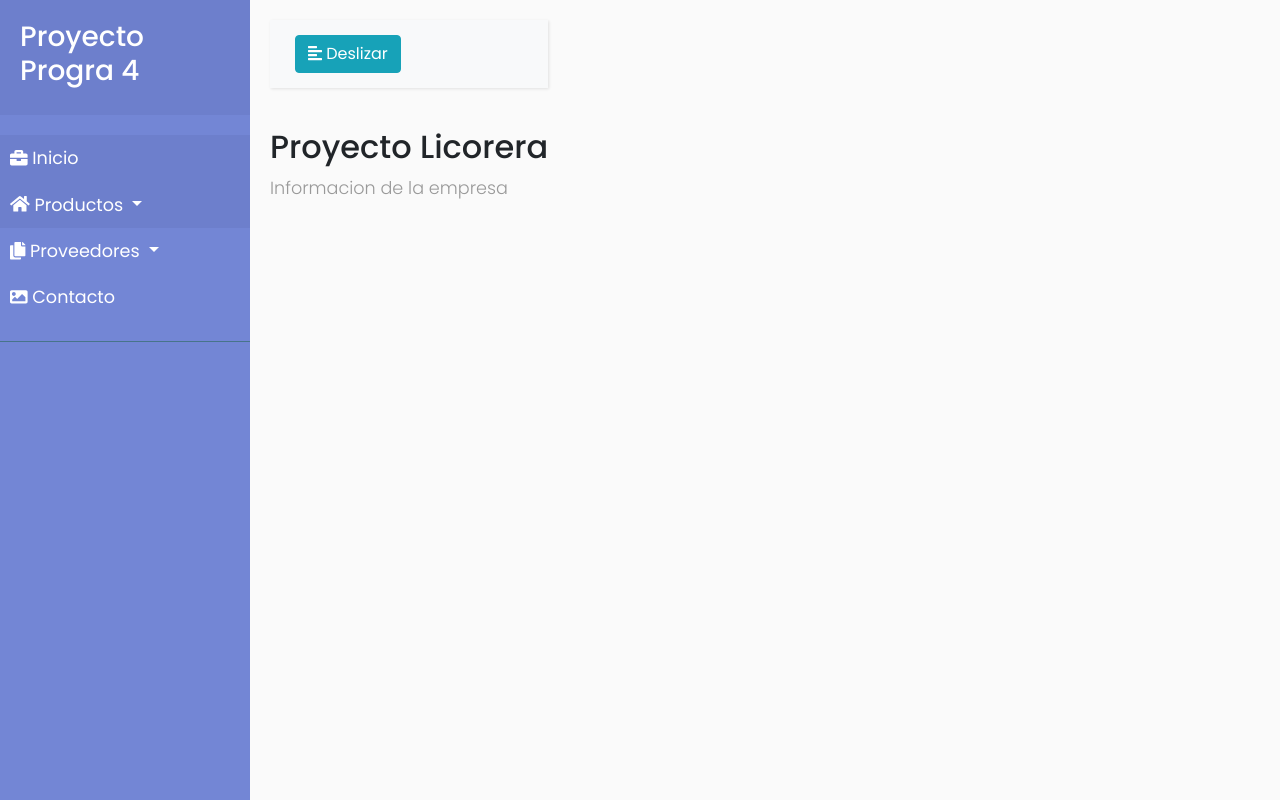
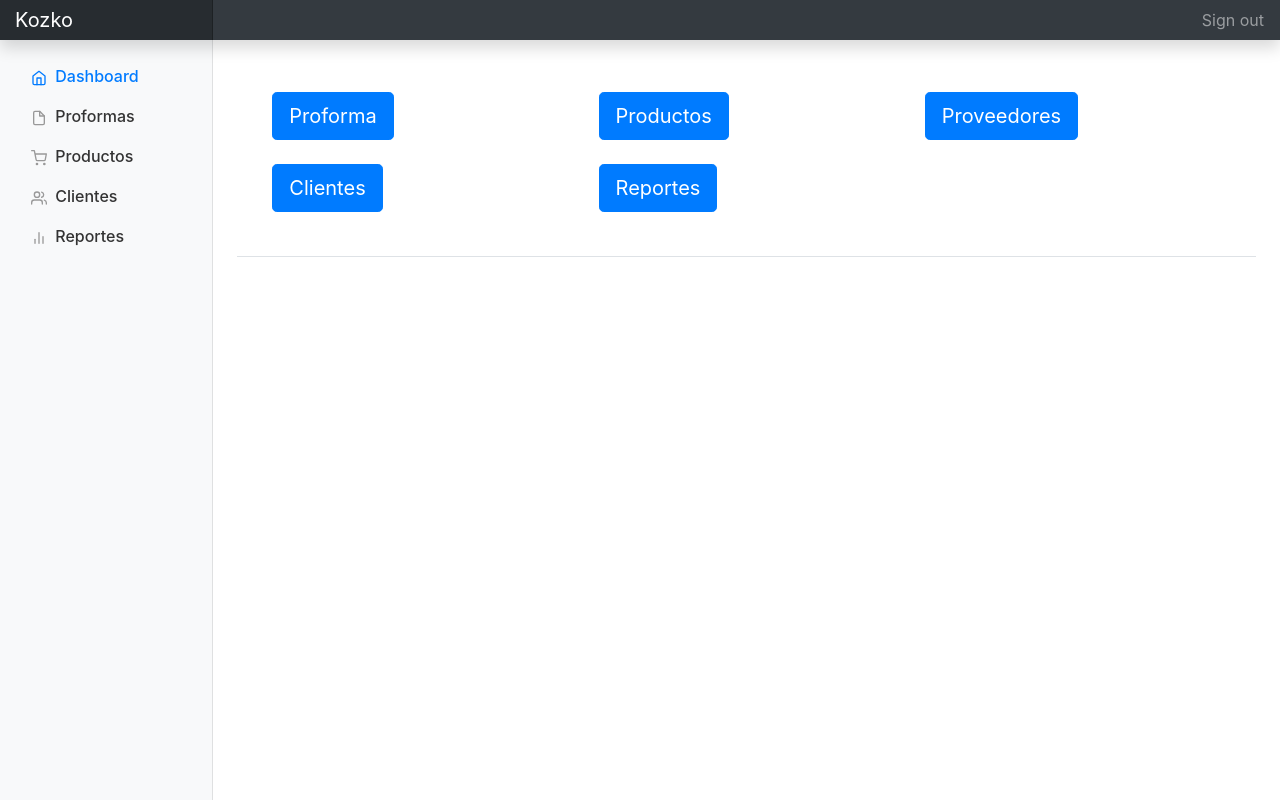
Before and after one commit to jdiazm17/Progra4, a PHP site: page / in a window 1280 px wide. Run offline with PHP 8.4, Linux system fonts and the light colour scheme; some libraries are stand-ins or nearby versions.

Commit message:
Modificación de navside, y redirección de páginas

```diff
--- a/css/styles.css
+++ b/css/styles.css
@@ -1,265 +1,112 @@
-/*
-    DEMO STYLE
-*/
-
-@import "https://fonts.googleapis.com/css?family=Poppins:300,400,500,600,700";
 body {
-    font-family: 'Poppins', sans-serif;
-    background: #fafafa;
+    font-size: .875rem;
 }
 
-p {
-    font-family: 'Poppins', sans-serif;
-    font-size: 1.1em;
-    font-weight: 300;
-    line-height: 1.7em;
+.feather {
+    width: 16px;
+    height: 16px;
+    vertical-align: text-bottom;
+}
+
+
+/*
+   * Sidebar
+   */
+
+.sidebar {
+    position: fixed;
+    top: 0;
+    bottom: 0;
+    left: 0;
+    z-index: 100;
+    /* Behind the navbar */
+    padding: 48px 0 0;
+    /* Height of navbar */
+    box-shadow: inset -1px 0 0 rgba(0, 0, 0, .1);
+}
+
+.sidebar-sticky {
+    position: relative;
+    top: 0;
+    height: calc(100vh - 48px);
+    padding-top: .5rem;
+    overflow-x: hidden;
+    overflow-y: auto;
+    /* Scrollable contents if viewport is shorter than content. */
+}
+
+@supports ((position: -webkit-sticky) or (position: sticky)) {
+    .sidebar-sticky {
+        position: -webkit-sticky;
+        position: sticky;
+    }
+}
+
+.sidebar .nav-link {
+    font-weight: 500;
+    color: #333;
+}
+
+.sidebar .nav-link .feather {
+    margin-right: 4px;
     color: #999;
 }
 
-a,
-a:hover,
-a:focus {
-    color: inherit;
-    text-decoration: none;
-    transition: all 0.3s;
+.sidebar .nav-link.active {
+    color: #007bff;
 }
 
-.navbar {
-    padding: 15px 10px;
-    background: #fff;
-    border: none;
-    border-radius: 0;
-    margin-bottom: 40px;
-    box-shadow: 1px 1px 3px rgba(0, 0, 0, 0.1);
+.sidebar .nav-link:hover .feather,
+.sidebar .nav-link.active .feather {
+    color: inherit;
 }
 
-.navbar-btn {
-    box-shadow: none;
-    outline: none !important;
-    border: none;
-}
-
-.line {
-    width: 100%;
-    height: 1px;
-    border-bottom: 1px dashed #ddd;
-    margin: 40px 0;
-}
-
-i,
-span {
-    display: inline-block;
+.sidebar-heading {
+    font-size: .75rem;
+    text-transform: uppercase;
 }
 
 
-/* ---------------------------------------------------
-    SIDEBAR STYLE
------------------------------------------------------ */
+/*
+   * Content
+   */
 
-.wrapper {
-    display: flex;
-    align-items: stretch;
-}
-
-#sidebar {
-    min-width: 250px;
-    max-width: 250px;
-    background: #7386D5;
-    color: #fff;
-    transition: all 0.3s;
-}
-
-#sidebar.active {
-    min-width: 80px;
-    max-width: 80px;
-    text-align: center;
-}
-
-#sidebar.active .sidebar-header h3,
-#sidebar.active .CTAs {
-    display: none;
-}
-
-#sidebar.active .sidebar-header strong {
-    display: block;
-}
-
-#sidebar ul li a {
-    text-align: left;
-}
-
-#sidebar.active ul li a {
-    padding: 20px 10px;
-    text-align: center;
-    font-size: 0.85em;
-}
-
-#sidebar.active ul li a i {
-    margin-right: 0;
-    display: block;
-    font-size: 1.8em;
-    margin-bottom: 5px;
-}
-
-#sidebar.active ul ul a {
-    padding: 10px !important;
-}
-
-#sidebar.active a[aria-expanded="false"]::before,
-#sidebar.active a[aria-expanded="true"]::before {
-    top: auto;
-    bottom: 5px;
-    right: 50%;
-    -webkit-transform: translateX(50%);
-    -ms-transform: translateX(50%);
-    transform: translateX(50%);
-}
-
-#sidebar .sidebar-header {
-    padding: 20px;
-    background: #6d7fcc;
-}
-
-#sidebar .sidebar-header strong {
-    display: none;
-    font-size: 1.8em;
-}
-
-#sidebar ul.components {
-    padding: 20px 0;
-    border-bottom: 1px solid #47748b;
-}
-
-#sidebar ul li a {
-    padding: 10px;
-    font-size: 1.1em;
-    display: block;
-}
-
-#sidebar ul li a:hover {
-    color: #7386D5;
-    background: #fff;
-}
-
-#sidebar ul li a i {
-    margin-right: 10px;
-}
-
-#sidebar ul li.active>a,
-a[aria-expanded="true"] {
-    color: #fff;
-    background: #6d7fcc;
-}
-
-a[data-toggle="collapse"] {
-    position: relative;
-}
-
-a[aria-expanded="false"]::before,
-a[aria-expanded="true"]::before {
-    content: '\e259';
-    display: block;
-    position: absolute;
-    right: 20px;
-    font-family: 'Glyphicons Halflings';
-    font-size: 0.6em;
-}
-
-a[aria-expanded="true"]::before {
-    content: '\e260';
-}
-
-ul ul a {
-    font-size: 0.9em !important;
-    padding-left: 30px !important;
-    background: #6d7fcc;
-}
-
-ul.CTAs {
-    padding: 20px;
-}
-
-ul.CTAs a {
-    text-align: center;
-    font-size: 0.9em !important;
-    display: block;
-    border-radius: 5px;
-    margin-bottom: 5px;
-}
-
-a.download {
-    background: #fff;
-    color: #7386D5;
-}
-
-a.article,
-a.article:hover {
-    background: #6d7fcc !important;
-    color: #fff !important;
+[role="main"] {
+    padding-top: 48px;
+    /* Space for fixed navbar */
 }
 
 
-/* ---------------------------------------------------
-    CONTENT STYLE
------------------------------------------------------ */
+/*
+   * Navbar
+   */
 
-#content {
-    padding: 20px;
-    min-height: 100vh;
-    transition: all 0.3s;
+.navbar-brand {
+    padding-top: .75rem;
+    padding-bottom: .75rem;
+    font-size: 1rem;
+    background-color: rgba(0, 0, 0, .25);
+    box-shadow: inset -1px 0 0 rgba(0, 0, 0, .25);
 }
 
+.navbar .form-control {
+    padding: .75rem 1rem;
+    border-width: 0;
+    border-radius: 0;
+}
 
-/* ---------------------------------------------------
-    MEDIAQUERIES
------------------------------------------------------ */
+.form-control-dark {
+    color: #fff;
+    background-color: rgba(255, 255, 255, .1);
+    border-color: rgba(255, 255, 255, .1);
+}
 
-@media (max-width: 768px) {
-    #sidebar {
-        min-width: 80px;
-        max-width: 80px;
-        text-align: center;
-        margin-left: -80px !important;
-    }
-    a[aria-expanded="false"]::before,
-    a[aria-expanded="true"]::before {
-        top: auto;
-        bottom: 5px;
-        right: 50%;
-        -webkit-transform: translateX(50%);
-        -ms-transform: translateX(50%);
-        transform: translateX(50%);
-    }
-    #sidebar.active {
-        margin-left: 0 !important;
-    }
-    #sidebar .sidebar-header h3,
-    #sidebar .CTAs {
-        display: none;
-    }
-    #sidebar .sidebar-header strong {
-        display: block;
-    }
-    #sidebar ul li a {
-        padding: 20px 10px;
-    }
-    #sidebar ul li a span {
-        font-size: 0.85em;
-    }
-    #sidebar ul li a i {
-        margin-right: 0;
-        display: block;
-    }
-    #sidebar ul ul a {
-        padding: 10px !important;
-    }
-    #sidebar ul li a i {
-        font-size: 1.3em;
-    }
-    #sidebar {
-        margin-left: 0;
-    }
-    #sidebarCollapse span {
-        display: none;
-    }
+.form-control-dark:focus {
+    border-color: transparent;
+    box-shadow: 0 0 0 3px rgba(255, 255, 255, .25);
 }
+
+.btn-primary {
+    white-space: normal !important;
+    word-wrap: break-word;
+}
--- a/index.php
+++ b/index.php
@@ -5,106 +5,82 @@
     <meta charset="UTF-8">
     <meta name="viewport" content="width=device-width, initial-scale=1.0">
     <title>Proyecto Progra 4</title>
-    <!-- Bootstrap CSS CDN -->
-    <link rel="stylesheet" href="https://stackpath.bootstrapcdn.com/bootstrap/4.1.0/css/bootstrap.min.css" integrity="sha384-9gVQ4dYFwwWSjIDZnLEWnxCjeSWFphJiwGPXr1jddIhOegiu1FwO5qRGvFXOdJZ4" crossorigin="anonymous">
-    <!-- Our Custom CSS -->
     <link rel="stylesheet" href="css/styles.css">
-    <!-- Font Awesome JS -->
-    <script defer src="https://use.fontawesome.com/releases/v5.0.13/js/solid.js" integrity="sha384-tzzSw1/Vo+0N5UhStP3bvwWPq+uvzCMfrN1fEFe+xBmv1C/AtVX5K0uZtmcHitFZ" crossorigin="anonymous"></script>
-    <script defer src="https://use.fontawesome.com/releases/v5.0.13/js/fontawesome.js" integrity="sha384-6OIrr52G08NpOFSZdxxz1xdNSndlD4vdcf/q2myIUVO0VsqaGHJsB0RaBE01VTOY" crossorigin="anonymous"></script>
+    <link href="vendor/bootstrap/css/bootstrap.min.css" rel="stylesheet">
+    <link href="https://cdnjs.cloudflare.com/ajax/libs/font-awesome/4.7.0/css/font-awesome.min.css" rel="stylesheet">
+
 </head>
 
 <body>
-<div class="wrapper">
-        <!-- Sidebar  -->
-        <nav id="sidebar">
-            <div class="sidebar-header">
-                <h3>Proyecto Progra 4</h3>
-                <strong>P4</strong>
-            </div>
+    <nav class="navbar navbar-dark fixed-top bg-dark flex-md-nowrap p-0 shadow">
+        <a class="navbar-brand col-sm-3 col-md-2 mr-0" href="#">Kozko</a>
+        <!-- <input class="form-control form-control-dark w-100" type="text" placeholder="Search" aria-label="Search"> -->
+        <ul class="navbar-nav px-3">
+            <li class="nav-item text-nowrap">
+                <a class="nav-link" href="#">Sign out</a>
+            </li>
+        </ul>
+    </nav>
 
-            <ul class="list-unstyled components">
-                <li class="active">
-                <a href="#">
-                        <i class="fas fa-briefcase"></i>
-                        Inicio
-                    </a>
-                    <a href="#homeSubmenu" data-toggle="collapse" aria-expanded="false" class="dropdown-toggle">
-                        <i class="fas fa-home"></i>
-                        Productos
-                    </a>
-                    <ul class="collapse list-unstyled" id="homeSubmenu">
-                        <li>
-                            <a href="#">Ver productos</a>
+    <div class="container-fluid">
+        <div class="row">
+            <nav class="col-md-2 d-none d-md-block bg-light sidebar">
+                <div class="sidebar-sticky">
+                    <ul class="nav flex-column">
+                        <li class="nav-item">
+                            <a class="nav-link active" href="index.php">
+                                <span data-feather="home"></span>
+                                Dashboard <span class="sr-only">(current)</span>
+                            </a>
                         </li>
+                            <?php
+                                include 'menu.php';
+                            ?>
                     </ul>
-                </li>
-                <li>
-                    <a href="#pageSubmenu" data-toggle="collapse" aria-expanded="false" class="dropdown-toggle">
-                        <i class="fas fa-copy"></i>
-                        Proveedores
-                    </a>
-                    <ul class="collapse list-unstyled" id="pageSubmenu">
-                        <li>
-                            <a href="#">Ver proveedores</a>
-                        </li>
-                    </ul>
-                </li>
-                <li>
-                    <a href="#">
-                        <i class="fas fa-image"></i>
-                        Contacto
-                    </a>
-                </li>
-                <li>
-                </li>
-                <li>
-                </li>
-            </ul>
-        </nav>
+                </div>
+            </nav>
 
-
-        <div id="content">
-
-            <nav class="navbar navbar-expand-lg navbar-light bg-light">
+            <main role="main" class="col-md-9 ml-sm-auto col-lg-10 px-4">
                 <div class="container-fluid">
-
-                    <button type="button" id="sidebarCollapse" class="btn btn-info">
-                        <i class="fas fa-align-left"></i>
-                        <span>Deslizar</span>
-                    </button>
-                    <button class="btn btn-dark d-inline-block d-lg-none ml-auto" type="button" data-toggle="collapse" data-target="#navbarSupportedContent" aria-controls="navbarSupportedContent" aria-expanded="false" aria-label="Toggle navigation">
-                        <i class="fas fa-align-justify"></i>
-                    </button>
-
+                    <div class="card-body">
+                        <div class="row">
+                            <div class="col-4">
+                                <br />
+                                <a href="proforma.php"><button type="submit" class="btn btn-primary btn-lg" id="btnProforma" name="btnProforma">Proforma</button>
+                            </div>
+                            <div class="col-4">
+                                <br />
+                                <a href="productos.php"><button type="submit" class="btn btn-primary btn-lg" id="btnProductos" name="btnProductos">Productos</button>
+                            </div>
+                            <div class="col-4">
+                                <br />
+                                <a href="proveedores.php"><button type="submit" class="btn btn-primary btn-lg" id="btnProveedores" name="btnAgregar">Proveedores</button>
+                            </div>
+                            <div class="col-4">
+                                <br />
+                                <a href="clientes.php"><button type="submit" class="btn btn-primary btn-lg" id="btnClientes" name="btnAgregar">Clientes</button>
+                            </div>
+                            <div class="col-4">
+                                <br />
+                                <a href="reportes.php"><button type="submit" class="btn btn-primary btn-lg" id="btnReportes" name="btnAgregar">Reportes</button></a>
+                            </div>
+                        </div>
+                    </div>
                 </div>
 
-                <button class="btn btn-dark d-inline-block d-lg-none ml-auto" type="button" data-toggle="collapse" data-target="#navbarSupportedContent" aria-controls="navbarSupportedContent" aria-expanded="false" aria-label="Toggle navigation">
-                        <i class="fas fa-align-justify"></i>
-                    </button>
-            </nav>
-
-            <h2>Proyecto Licorera</h2>
-            <p>Informacion de la empresa</p>
-
+                <div class="d-flex justify-content-between flex-wrap flex-md-nowrap align-items-center pt-3 pb-2 mb-3 border-bottom">
+                </div>
+            </main>
         </div>
 
 
-
-            <!-- jQuery CDN - Slim version (=without AJAX) -->
-    <script src="https://code.jquery.com/jquery-3.3.1.slim.min.js" integrity="sha384-q8i/X+965DzO0rT7abK41JStQIAqVgRVzpbzo5smXKp4YfRvH+8abtTE1Pi6jizo" crossorigin="anonymous"></script>
-    <!-- Popper.JS -->
-    <script src="https://cdnjs.cloudflare.com/ajax/libs/popper.js/1.14.0/umd/popper.min.js" integrity="sha384-cs/chFZiN24E4KMATLdqdvsezGxaGsi4hLGOzlXwp5UZB1LY//20VyM2taTB4QvJ" crossorigin="anonymous"></script>
-    <!-- Bootstrap JS -->
-    <script src="https://stackpath.bootstrapcdn.com/bootstrap/4.1.0/js/bootstrap.min.js" integrity="sha384-uefMccjFJAIv6A+rW+L4AHf99KvxDjWSu1z9VI8SKNVmz4sk7buKt/6v9KI65qnm" crossorigin="anonymous"></script>
-
-    <script type="text/javascript">
-        $(document).ready(function () {
-            $('#sidebarCollapse').on('click', function () {
-                $('#sidebar').toggleClass('active');
-            });
-        });
-    </script>
+        <script src="https://unpkg.com/feather-icons/dist/feather.min.js"></script>
+        <script>
+            feather.replace()
+        </script>
+        <!-- Bootstrap JS -->
+        <script src="https://stackpath.bootstrapcdn.com/bootstrap/4.1.0/js/bootstrap.min.js" integrity="sha384-uefMccjFJAIv6A+rW+L4AHf99KvxDjWSu1z9VI8SKNVmz4sk7buKt/6v9KI65qnm" crossorigin="anonymous"></script>
+        <script src="js/redireccion.js"></script>
 </body>
 
 </html>
--- /dev/null
+++ b/menu.php
@@ -0,0 +1,28 @@
+<?php
+echo '<li class="nav-item">
+    <a class="nav-link" href="proforma.php">
+        <span data-feather="file"></span>
+        Proformas
+    </a>
+</li>';
+
+echo '<li class="nav-item">
+    <a class="nav-link" href="productos.php">
+        <span data-feather="shopping-cart"></span>
+        Productos
+    </a>
+</li>';
+
+echo '<li class="nav-item">
+    <a class="nav-link" href="clientes.php">
+        <span data-feather="users"></span>
+        Clientes
+    </a>
+</li>
+<li class="nav-item">
+    <a class="nav-link" href="reportes.php">
+        <span data-feather="bar-chart-2"></span>
+        Reportes
+    </a>
+</li>';
+?>
```
Also changed, not shown: clientes.php (added, +46 -0 lines), js/redireccion.js (added, +31 -0 lines), productos.php (added, +46 -0 lines), proforma.php (added, +47 -0 lines), reportes.php (added, +46 -0 lines), sidenav.js (deleted, +0 -7 lines), proveedores.php (added).
